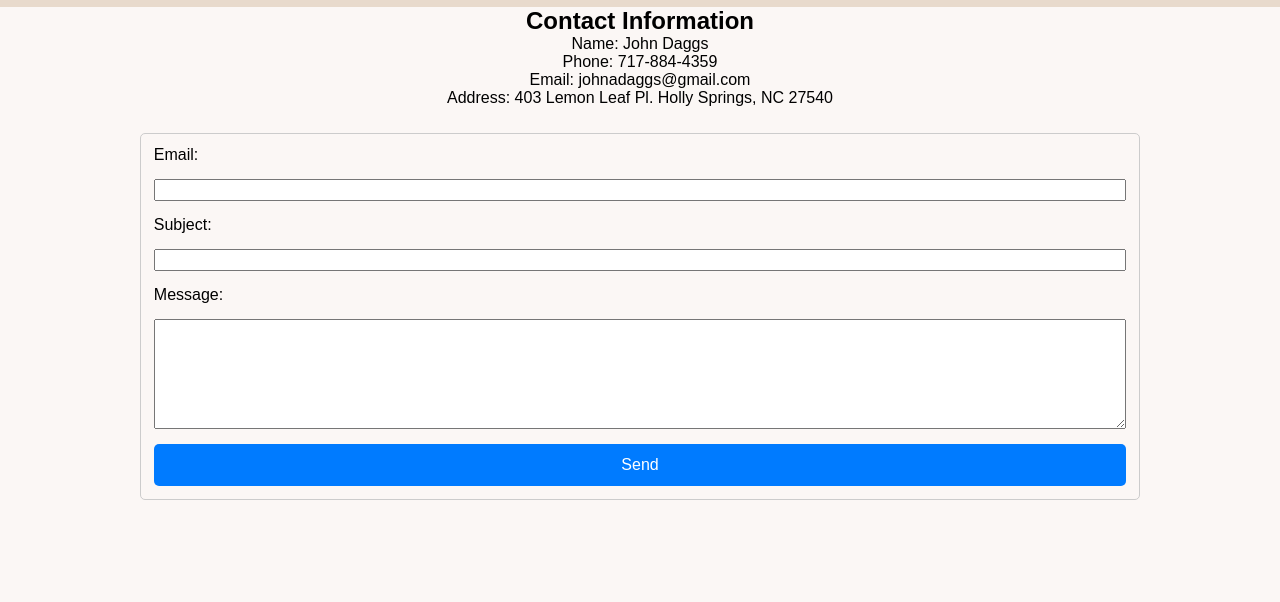
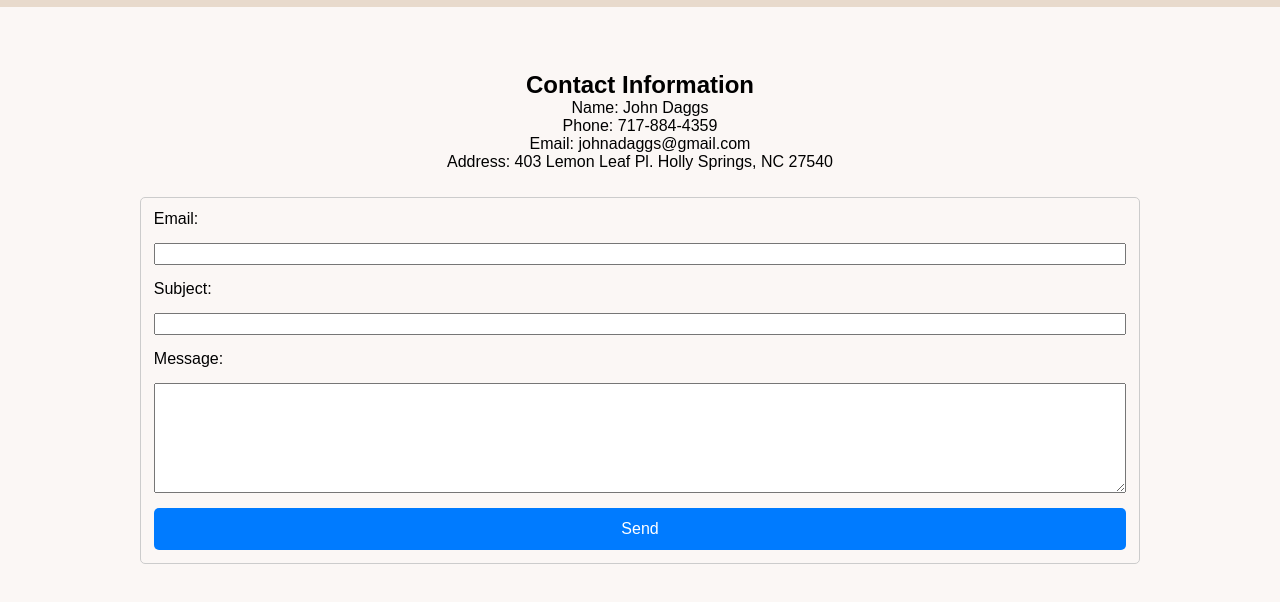
Before and after one commit to j-daggs/Personal-Portfolio, a website: page contact.html in a window 1280 px wide. Shown: the part 108-710 px from the top of the page. Drawn offline with Linux system fonts and the light colour scheme.

Commit message:
added margins contact.html

```diff
--- a/contact.html
+++ b/contact.html
@@ -81,7 +81,7 @@
         </div>
     </div>
     <!-- ---------------Contact------------ --->
-    <div id="contentContainer">
+    <div id="contentContainer" style="margin-top:5%">
         <div id="contactInfo" class="contact-section">
             <h2>Contact Information</h2>
             <p>Name: John Daggs</p>
```
